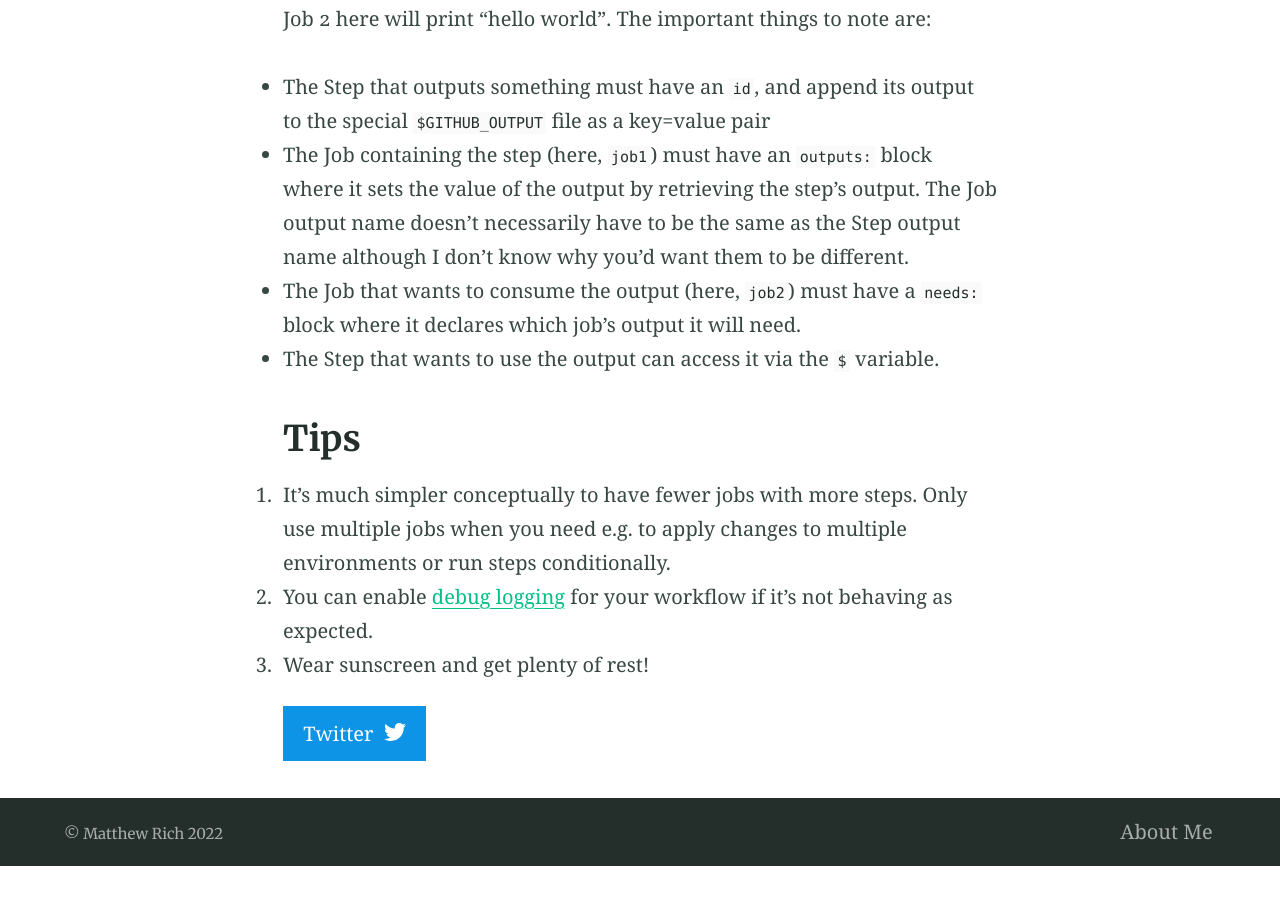
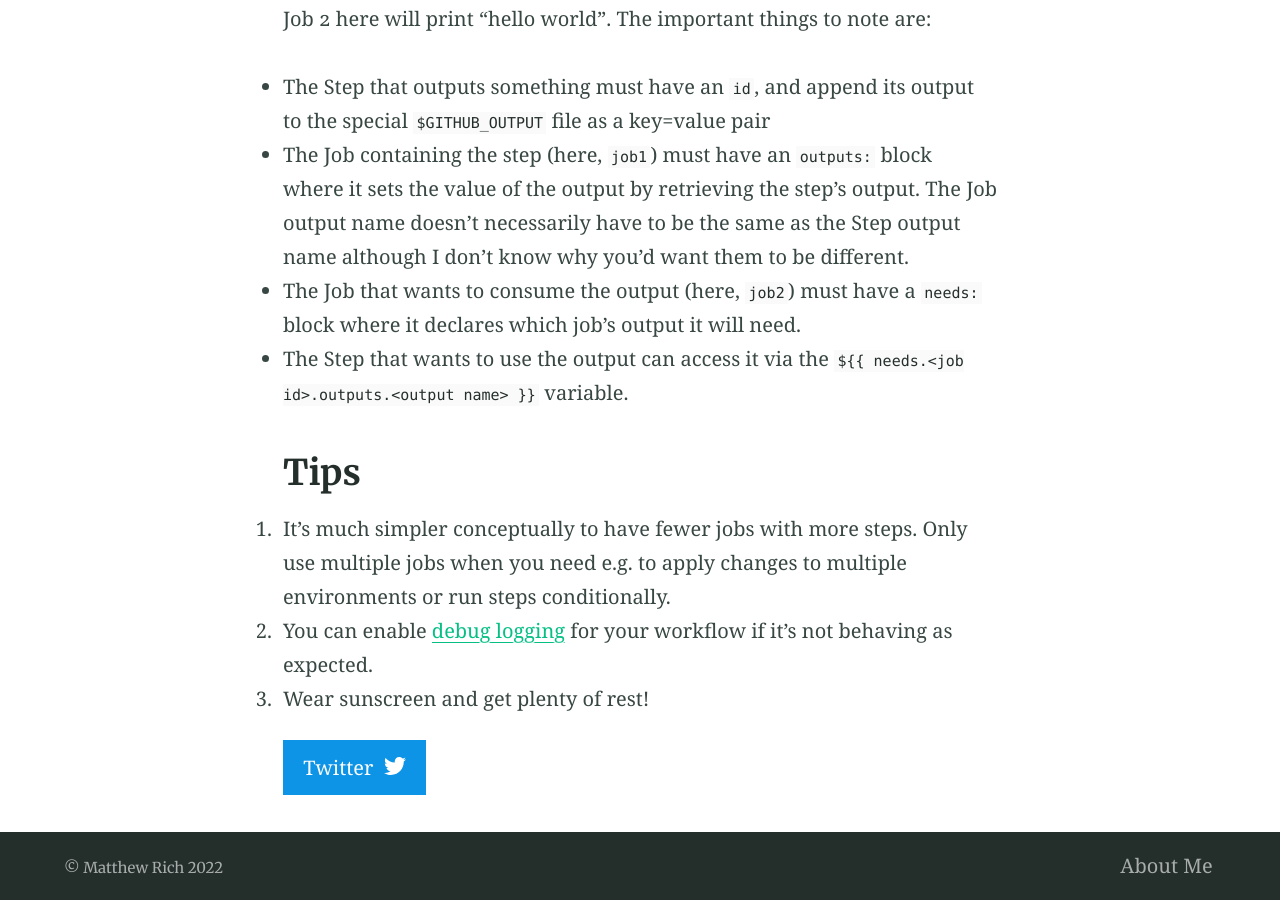
Before and after one commit to mrichnu/blog, a Jekyll site: the page built from _posts/2022-10-13-github-actions-job-output.md, in a window 1280 px wide and 900 px high, scrolled down 2494 px. Built offline with Jekyll 4.4.1, drawn with Linux system fonts in a browser that asks for light colours; before the commit the page ends 3360 px from its top, so only the background shows below that; some of the changed lines change nothing that is shown.

Commit message:
more escaping

```diff
--- a/_posts/2022-10-13-github-actions-job-output.md
+++ b/_posts/2022-10-13-github-actions-job-output.md
@@ -82,8 +82,8 @@ Job 2 here will print "hello world". The important things to note are:
   although I don't know why you'd want them to be different.
 - The Job that wants to consume the output (here, `job2`) must have a `needs:`
   block where it declares which job's output it will need.
-- The Step that wants to use the output can access it via the `${{ needs.<job
-  id>.outputs.<output name> }}` variable.
+- The Step that wants to use the output can access it via the `{% raw %}${{ needs.<job
+  id>.outputs.<output name> }}{% endraw %}` variable.
 
 ## Tips
 
```
